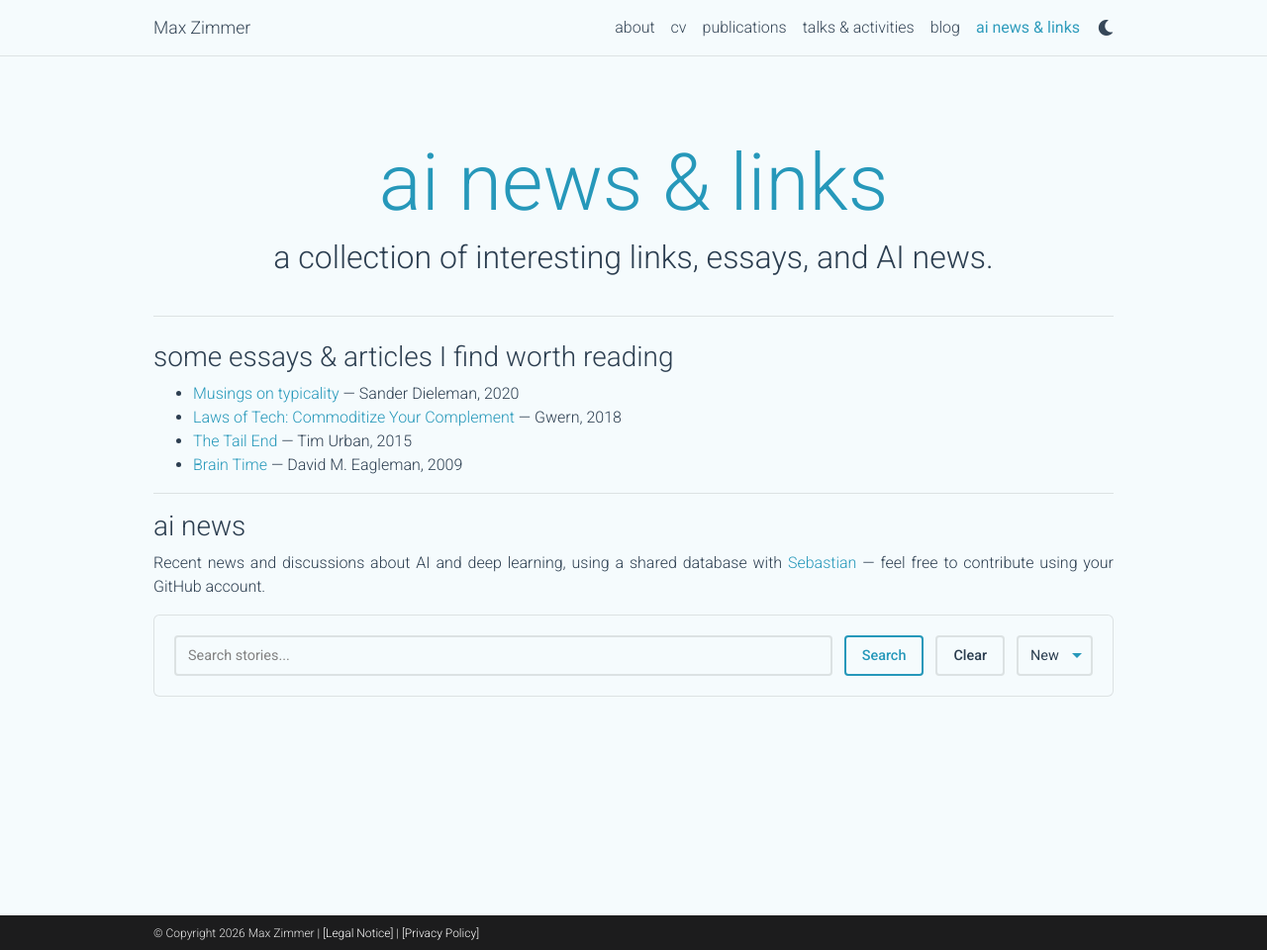
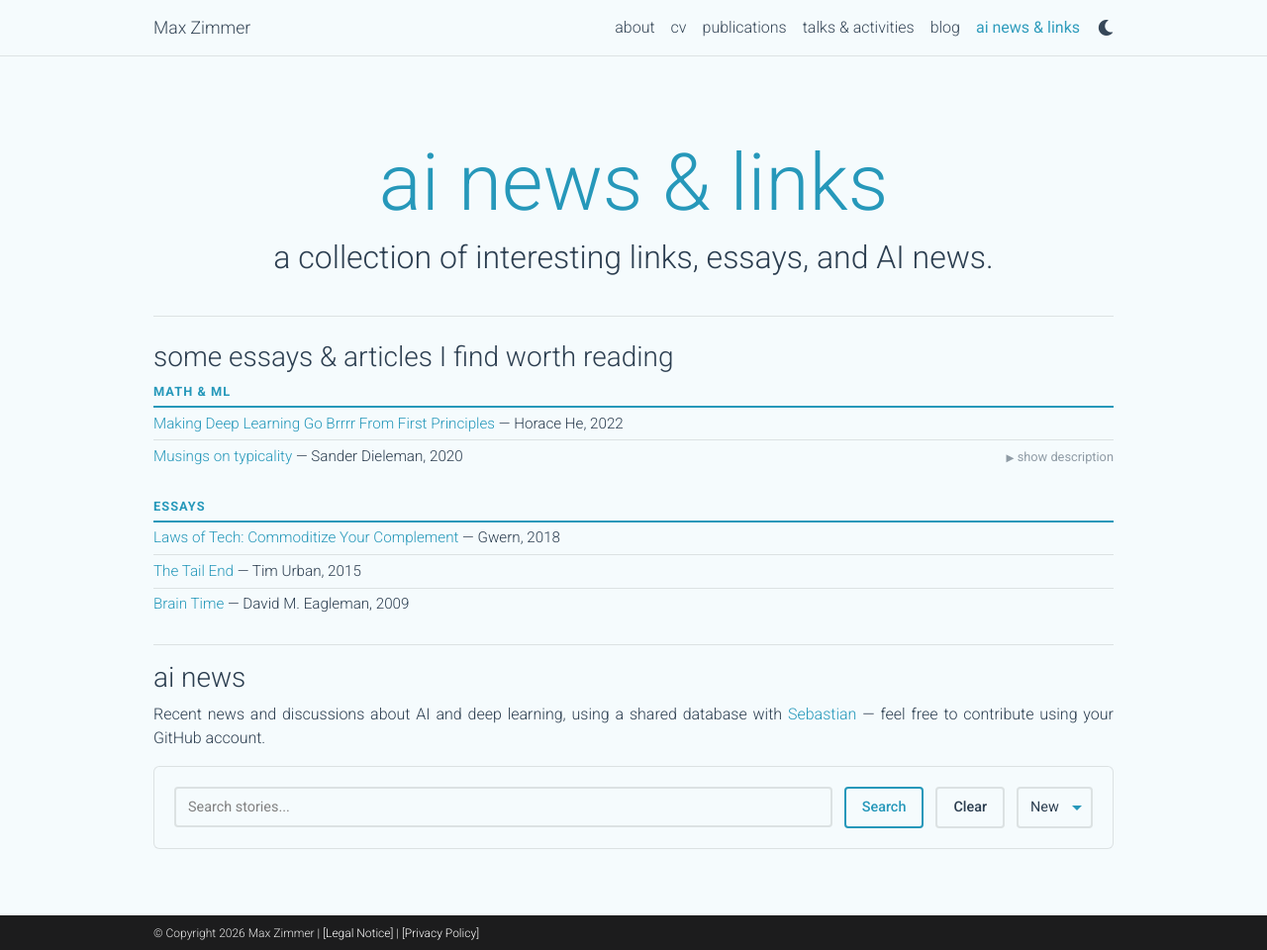
Before and after one commit to zimmer-m/zimmer-m.github.io, a Jekyll site: the page built from _pages/ai_news.md, in a window 1280 px wide and 960 px high. Shown: the whole window at 99% size. Built offline with Jekyll 4.4.1, drawn with Linux system fonts in a browser that asks for light colours; comment, search, counter and statistics services are not loaded; a style sheet for code colours, icons or effects is not loaded; some of the changed lines change nothing that is shown.

Commit message:
added descriptions for essays, as well as categories

```diff
--- a/_data/links.yml
+++ b/_data/links.yml
@@ -2,18 +2,33 @@
   url: https://www.edge.org/conversation/brain-time
   author: David M. Eagleman
   year: 2009
+  category: essays
+  description:
 
 - title: The Tail End
   url: https://waitbutwhy.com/2015/12/the-tail-end.html
   author: Tim Urban
   year: 2015
+  category: essays
+  description:
 
 - title: "Laws of Tech: Commoditize Your Complement"
   url: https://gwern.net/complement
   author: Gwern
   year: 2018
+  category: essays
+  description:
 
 - title: Musings on typicality
   url: https://sander.ai/2020/09/01/typicality.html
   author: Sander Dieleman
   year: 2020
+  category: math & ml
+  description: "Money Quote: 'higher likelihood doesn't always mean <i>better</i> in a way that we actually care about' - probability distributions behave counterintuitively in high dimensions."
+
+- title: Making Deep Learning Go Brrrr From First Principles
+  url: https://horace.io/brrr_intro.html
+  author: Horace He
+  year: 2022
+  category: math & ml
+  description:
--- a/_pages/ai_news.md
+++ b/_pages/ai_news.md
@@ -19,9 +19,106 @@
 
 ### some essays & articles I find worth reading
 
+<style>
+  .links-section {
+    margin-bottom: 1.5rem;
+  }
+  .links-category {
+    font-size: 0.8rem;
+    font-weight: 600;
+    text-transform: uppercase;
+    letter-spacing: 0.08em;
+    color: var(--global-theme-color);
+    padding-bottom: 0.3rem;
+    margin-bottom: 0;
+    border-bottom: 2px solid var(--global-theme-color);
+  }
+  .links-list {
+    list-style: none;
+    padding: 0;
+    margin: 0 0 1.25rem 0;
+  }
+  .links-list li {
+    border-bottom: 1px solid var(--global-divider-color);
+  }
+  .links-list li:last-child {
+    border-bottom: none;
+  }
+  .link-entry {
+    display: flex;
+    align-items: baseline;
+    padding: 0.35rem 0;
+    font-size: 0.95rem;
+    line-height: 1.4;
+  }
+  .link-entry-main {
+    flex: 1;
+    min-width: 0;
+  }
+  .link-hint {
+    color: var(--global-text-color-light);
+    font-size: 0.8rem;
+    cursor: pointer;
+    white-space: nowrap;
+    margin-left: 0.5rem;
+    opacity: 0.5;
+    transition: opacity 0.2s ease, color 0.2s ease;
+    user-select: none;
+    background: none;
+    border: none;
+    padding: 0;
+    font-family: inherit;
+  }
+  .link-hint:hover {
+    opacity: 1;
+    color: var(--global-theme-color);
+  }
+  .link-hint .link-arrow {
+    display: inline-block;
+    font-size: 0.65rem;
+    margin-right: 0.2rem;
+    transition: transform 0.2s ease;
+  }
+  .link-hint.open .link-arrow {
+    transform: rotate(90deg);
+  }
+  .link-desc {
+    display: none;
+    padding: 0.1rem 0 0.35rem 0;
+    font-size: 0.85rem;
+    color: var(--global-text-color-light);
+    line-height: 1.45;
+  }
+  .link-desc.open {
+    display: block;
+  }
+</style>
+
 {%- assign sorted_links = site.data.links | sort: "year" | reverse -%}
-{%- for link in sorted_links %}
-- [{{ link.title }}]({{ link.url }}) — {{ link.author }}, {{ link.year }}
+{%- assign categories = sorted_links | map: "category" | uniq -%}
+{%- for cat in categories %}
+<div class="links-section">
+  <div class="links-category">{{ cat }}</div>
+  <ul class="links-list">
+    {%- for link in sorted_links -%}
+      {%- if link.category == cat %}
+    <li>
+      <div class="link-entry">
+        <span class="link-entry-main">
+          <a href="{{ link.url }}">{{ link.title }}</a> — {{ link.author }}, {{ link.year }}
+        </span>
+        {%- if link.description and link.description != "" %}
+        <button class="link-hint" onclick="var d=this.closest('li').querySelector('.link-desc'); d.classList.toggle('open'); this.classList.toggle('open'); this.querySelector('.link-label').textContent=d.classList.contains('open')?'hide description':'show description';"><span class="link-arrow">&#9654;</span><span class="link-label">show description</span></button>
+        {%- endif %}
+      </div>
+      {%- if link.description and link.description != "" %}
+      <div class="link-desc">{{ link.description }}</div>
+      {%- endif %}
+    </li>
+      {%- endif -%}
+    {%- endfor %}
+  </ul>
+</div>
 {%- endfor %}
 
 ---
```
